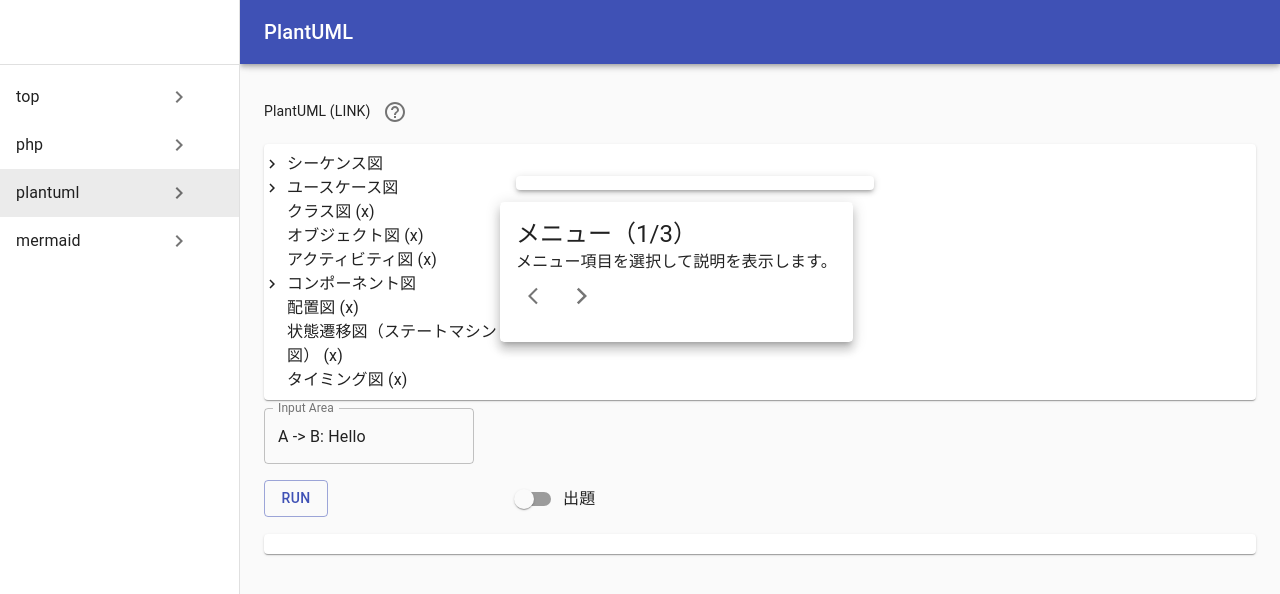
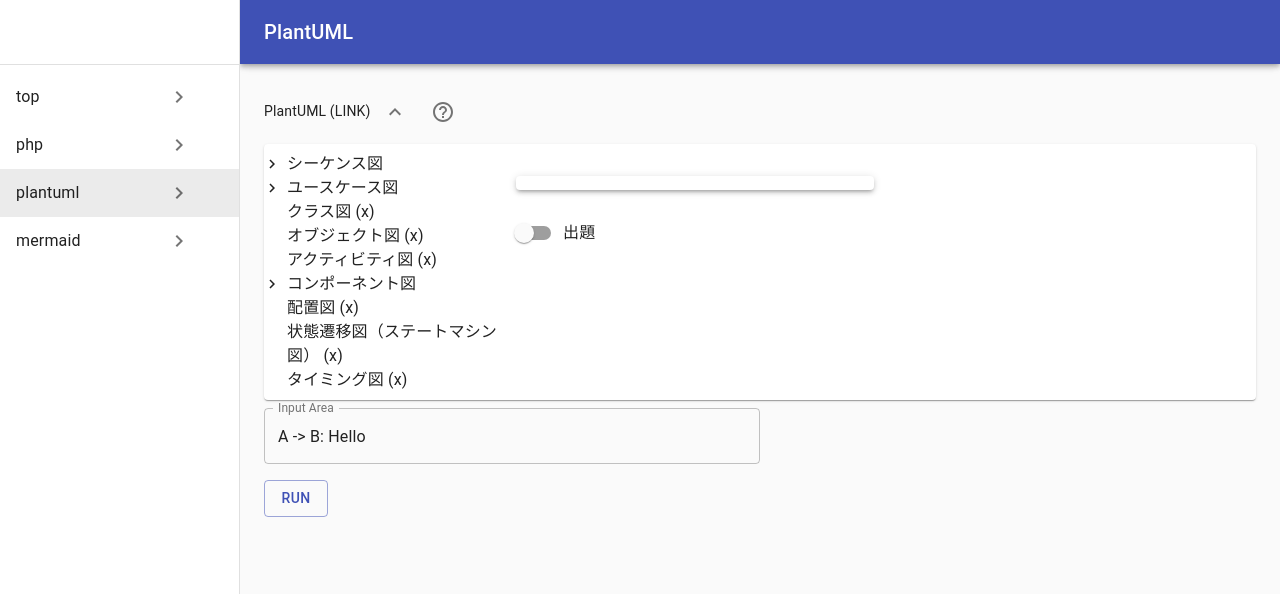
Before and after one commit to n-fukuju/shakyo, a Next.js app: page /shakyo/plantuml in a window 1280 px wide. Both pictures are taken after a click on the button 394 px from the left and 112 px from the top of the page. Shown: the top 594 px of the page. Built offline with nearby package versions, Linux system fonts and the light colour scheme.

Commit message:
テキストの非表示を追加

```diff
--- a/pages/plantuml.tsx
+++ b/pages/plantuml.tsx
@@ -5,6 +5,7 @@
 import Card from '@material-ui/core/Card';
 import CardContent from '@material-ui/core/CardContent';
 import ChevronRightIcon from '@material-ui/icons/ChevronRight';
+import Collapse from '@material-ui/core/Collapse';
 import Dialog from '@material-ui/core/Dialog';
 import DialogTitle from '@material-ui/core/DialogTitle';
 import ExpandMoreIcon from '@material-ui/icons/ExpandMore';
@@ -21,6 +22,8 @@
 import Popover from '@material-ui/core/Popover';
 import ArrowBackIosIcon from '@material-ui/icons/ArrowBackIos';
 import ArrowForwardIosIcon from '@material-ui/icons/ArrowForwardIos';
+import ExpandMore from '@material-ui/icons/ExpandMore';
+import ExpandLess from '@material-ui/icons/ExpandLess';
 
 import plantUmlEncoder from 'plantuml-encoder'
 
@@ -50,17 +53,18 @@
     /** 例題コレクション */
     questions: string[];
 }
+// String.raw() を使用することで、改行文字（\n）をそのまま出力する。
 const texts: TextHead[] = [
     {
         label: "シーケンス図", id: "1", children: [
             {
                 id: "1", label: "基本的な例",
-                content: `
+                content: String.raw`
                 シーケンス '->' を、2つの分類子間のメッセージを描画するために使います。分類子を、明示的に宣言する必要はありません。
                 点線の矢印を使う場合は、'-->' とします。
                 また、 '<-' や、 '<--' を使うこともできます。これらによって図の見た目が変わることはありませんが、可読性を高めることができます。
                 ただし、以上の方法はシーケンス図だけに当てはまります。ほかの種類の図には当てはまりません。`,
-                sample: `
+                sample: String.raw`
                 @startuml
                 Alice -> Bob: Authentication Request
                 Bob --> Alice: Authentication Response
@@ -72,11 +76,11 @@
             },
             {
                 id: "2", label: "分類子の宣言",
-                content: `
+                content: String.raw`
                 キーワードparticipantを使って分類詞を宣言すると、分類子の表示を調整することができます。
                 宣言した順序が、デフォルトの表示順になります。
                 分類子の宣言に別のキーワードを使用すると、分類子の形を変えることができます。`,
-                sample: `
+                sample: String.raw`
                 @startuml
                 participant participant as Foo
                 actor       actor       as Foo1
@@ -98,18 +102,18 @@
             },
             {
                 id: "3", label: "別名",
-                content: `
+                content: String.raw`
                 キーワード as を使って、分類子の名前を変更することができます。
                 アクターや分類子の背景色を、HTML コードや色名を使って変更することもできます。`,
-                sample: `
+                sample: String.raw`
                 @startuml
                 actor Bob #red
                 ' The only difference between actor
                 'and participant is the drawing
                 participant Alice
-                participant "I have a really long name" as L #99FF99
+                participant "I have a really\nlong name" as L #99FF99
                 /' You can also declare:
-                   participant L as "I have a really long name"  #99FF99
+                participant L as "I have a really\nlong name"  #99FF99
                 '/
 
                 Alice->Bob: Authentication Request
@@ -118,34 +122,77 @@
                 @enduml`,
                 questions: []
             },
-            {id:"4", label: "分類子のorder (x)", content: ``, sample: ``, questions: []},
-            {id:"5", label: "別名2 (x)", content: ``, sample: ``, questions: []},
-            {id:"6", label: "自分自身へのメッセージ (x)", content: ``, sample: ``, questions: []},
-            {id:"7", label: "Text alignment (x)", content: ``, sample: ``, questions: []},
-            {id:"8", label: "矢印の見た目 (x)", content: ``, sample: ``, questions: []},
-            {id:"9", label: "矢印の色 (x)", content: ``, sample: ``, questions: []},
-            {id:"10", label: "メッセージシーケンスの番号付け (x)", content: ``, sample: ``, questions: []},
-            {id:"11", label: "タイトル (x)", content: ``, sample: ``, questions: []},
+            {
+                id:"4", label: "分類子のorder",
+                content: String.raw`order キーワードを使って、分類子が表示される順序を変更することもできます。`,
+                sample: String.raw`
+                @startuml
+                participant Last order 30
+                participant Middle order 20
+                participant First order 10
+                @enduml`,
+                questions: []
+            },
+            {
+                id:"5", label: "別名2",
+                content: String.raw`分類子を定義するときに引用符を使用することができます。そして、分類子にエイリアスを与えるためにキーワード as を使用することができます。`,
+                sample: String.raw`
+                @startuml
+                Alice -> "Bob()" : Hello
+                "Bob()" -> "This is very\nlong" as Long
+                ' You can also declare:
+                ' "Bob()" -> Long as "This is very\nlong"
+                Long --> "Bob()" : ok
+                @enduml`,
+                questions: []
+            },
+            {
+                id:"6", label: "自分自身へのメッセージ",
+                content: String.raw`
+                分類子は自分自身へメッセージを送信できます。
+                \n を使用して、複数行のテキストを扱えます。`,
+                sample: String.raw`
+                @startuml
+                Alice->Alice: This is a signal to self.\nIt also demonstrates\nmultiline \ntext
+                @enduml`,
+                questions: []
+            },
+            {
+                id:"7", label: "Text alignment",
+                content: String.raw`
+                skinparam responseMessageBelowArrow trueコマンドを使うことで、応答メッセージの矢印の下に文字を配置することができます。`,
+                sample: String.raw`
+                @startuml
+                skinparam responseMessageBelowArrow true
+                Bob -> Alice : hello
+                Alice -> Bob : ok
+                @enduml`,
+                questions: []
+            },
+            {id:"8", label: "矢印の見た目 (x)", content: String.raw``, sample: String.raw``, questions: []},
+            {id:"9", label: "矢印の色 (x)", content: String.raw``, sample: String.raw``, questions: []},
+            {id:"10", label: "メッセージシーケンスの番号付け (x)", content: String.raw``, sample: String.raw``, questions: []},
+            {id:"11", label: "タイトル (x)", content: String.raw``, sample: String.raw``, questions: []},
         ]
     },
     {
         label: "ユースケース図", id: "2", children: [
             {
                 id: "1", label: "基本",
-                content: `
+                content: String.raw`
                 ユースケースは丸括弧で囲んで使います(丸括弧の対は 楕円に似ているからです)。
                 usecase キーワードを使ってユースケースを定義することもできます。 as キーワードを使ってエイリアスを定義することもできます。このエイリアスは あとで、ユースケースの関係を定義するために使います。`,
-                sample: `
+                sample: String.raw`
                 @startuml
 
                 (First usecase)
                 (Another usecase) as (UC2)
                 usecase UC3
-                usecase (Last usecase) as UC4
+                usecase (Last\nusecase) as UC4
 
                 @enduml`,
                 questions: [] },
-            {id: "2", label: "アクター (x)", content: ``, sample: ``, questions: []},
+            {id: "2", label: "アクター (x)", content: String.raw``, sample: String.raw``, questions: []},
         ]
     },
     {
@@ -161,33 +208,33 @@
         label: "コンポーネント図", id: "6", children: [
             {
                 id: "1", label: "基本",
-                content: `
+                content: String.raw`
                 コンポーネントは括弧でくくります。
                 また、 component キーワードでもコンポーネントを定義できます。 そして、コンポーネントには as キーワードにより別名をつけることができます。 この別名は、後でリレーションを定義するときに使えます。`,
-                sample: `
+                sample: String.raw`
                 @startuml
 
                 [First component]
                 [Another component] as Comp2
                 component Comp3
-                component [Last component] as Comp4
+                component [Last\ncomponent] as Comp4
 
                 @enduml`,
                 questions: []
             },
             {
                 id: "2", label: "インタフェース",
-                content: `
+                content: String.raw`
                 インタフェースは丸括弧 () でシンボルを囲うことで定義できます。 (何故なら見た目が丸いからです。)
                 もちろん interface キーワードを使って定義することもできます。 as キーワードでエイリアスを定義できます。 このエイリアスは後で、関係を定義する時に使えます。
                 後で説明されますが、インタフェースの定義は省略可能です。`,
-                sample: `
+                sample: String.raw`
                 @startuml
 
                 () "First Interface"
                 () "Another interface" as Interf2
                 interface Interf3
-                interface "Last interface" as Interf4
+                interface "Last\ninterface" as Interf4
 
                 [component]
                 footer //Adding "component" to force diagram to be a **component diagram**//
@@ -196,8 +243,8 @@
             },
             {
                 id: "3", label: "要素感の関係",
-                content: `要素間の関係は、破線 (..)、直線 (--), 矢印 (-->) の組合せで構成されます。`,
-                sample: `
+                content: String.raw`要素間の関係は、破線 (..)、直線 (--), 矢印 (-->) の組合せで構成されます。`,
+                sample: String.raw`
                 @startuml
 
                 DataAccess - [First Component]
@@ -208,9 +255,9 @@
             },
             {
                 id: "4", label: "ノート",
-                content: `オブジェクトに関連のあるノートを作成するにはnote left of 、note right of 、note top of 、 note bottom of キーワードを使います。 note left of , note right of , note top of , note bottom of
+                content: String.raw`オブジェクトに関連のあるノートを作成するにはnote left of 、note right of 、note top of 、 note bottom of キーワードを使います。 note left of , note right of , note top of , note bottom of
                 または note キーワードを使ってノートを作成し、.. 記号を使ってオブジェクトに紐づけること ができます。`,
-                sample: `
+                sample: String.raw`
                 @startuml
 
                 interface "Data Access" as DA
@@ -230,7 +277,7 @@
             },
             {
                 id: "5", label: "グループ化",
-                content: `
+                content: String.raw`
                 いくつかのキーワードをグループコンポーネントやインタフェースに使用することができます：
                 * package
                 * node
@@ -238,7 +285,7 @@
                 * frame
                 * cloud
                 * database`,
-                sample: `
+                sample: String.raw`
                 @startuml
 
                 package "Some Group" {
@@ -275,8 +322,8 @@
             },
             {
                 id: "6", label: "矢印の方向 (x)",
-                content: ``,
-                sample: ``,
+                content: String.raw``,
+                sample: String.raw``,
                 questions: []
             },
         ]
@@ -305,6 +352,7 @@
 const PlantumlComponent: FC = () => {
     const [umltext, setUmltext] = useState('A -> B: Hello');
     const [umlImage, setUmlImage] = useState<string>('');
+    const [expanded, setExpanded] = useState(false);
     const [disableTest, setDisableTest] = useState(false);
     const [takeTest, setTakeTest] = useState(false);
     const [text, setText] = useState<JSX.Element>();
@@ -434,8 +482,10 @@
             <Grid container spacing={2}>
                 <Grid item xs={12}>
                     PlantUML (<Link href="https://plantuml.com/ja/">LINK</Link>)
+                    <Box display={(!expanded)?'inline':'none'}><IconButton onClick={()=>{setExpanded(true);}}><ExpandMore/></IconButton></Box>
+                    <Box display={(expanded)?'inline':'none'}><IconButton onClick={()=>{setExpanded(false);}}><ExpandLess/></IconButton></Box>
                     {/* ヘルプ */}
-                    <IconButton area-label="help" onClick={handleHelp}><HelpOutline/></IconButton>
+                    <Box display={(expanded)?'inline':'none'}><IconButton area-label="help" onClick={handleHelp}><HelpOutline /></IconButton></Box>
                     <Popover
                         open={helpOpen}
                         anchorEl={helpAnchor}
@@ -461,6 +511,8 @@
                     </Dialog>
                 </Grid>
                 <Grid item xs={12}>
+                    {/* <Box display={(expanded)?'inline':'none'}> */}
+                    <Collapse in={expanded}>
                     <Paper>
                         <Grid container spacing={2}>
                             {/* メニュー */}
@@ -481,22 +533,39 @@
                                     <Grid item xs={12}>{text}</Grid>
                                     <Grid item xs={6}><Paper elevation={3} style={{padding:7}}>{uml}</Paper></Grid>
                                     <Grid item xs={6}><Paper elevation={3}>{diagram}</Paper></Grid>
+                                    <Grid item xs={12}>
+                                        <FormControlLabel
+                                            control={<Switch checked={takeTest}
+                                                            onChange={handleTakeTest}
+                                                            name="challenge"
+                                                            color="primary"
+                                                            ref={test=> helps[2].ref=test} />
+                                            }
+                                            label="出題"
+                                        />
+                                    </Grid>
                                     <Grid item xs={6}><Box display={(takeTest)?'inline':'none'}><Paper>{test}</Paper></Box></Grid>
                                 </Grid>
                             </Grid>
                         </Grid>
                     </Paper>
+                    </Collapse>
                 </Grid>
                 <Grid item xs={12}>
+                    <Grid container>
+                        <Grid item xs={6}>
                             <TextField
                                 id="plantuml-text"
                                 label="Input Area"
+                                fullWidth
                                 multiline
                                 variant="outlined"
                                 value={umltext}
                                 onChange={(e) => { setUmltext(e.target.value); }}
                                 ref={input=> helps[1].ref=input}
                             />
+                        </Grid>
+                    </Grid>
                 </Grid>
                 <Grid item xs={1}>
                     <Button
@@ -522,20 +591,10 @@
                     </Box>
                 </Grid>
                 <Grid item xs={2}>
-                    <FormControlLabel
-                            control={<Switch checked={takeTest}
-                                            onChange={handleTakeTest}
-                                            name="challenge"
-                                            color="primary"
-                                            ref={test=> helps[2].ref=test} />
-                            }
-                            label="出題"
-                        />
+
                 </Grid>
                 <Grid item xs={12}>
-                    <Paper>
                     <img src={umlImage} />
-                    </Paper>
                 </Grid>
             </Grid>
         </>} />
```
Lines whose indentation alone changed are shown as unchanged.
